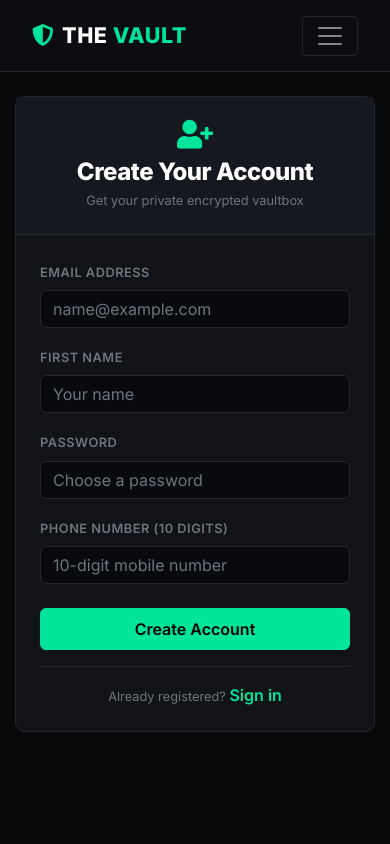
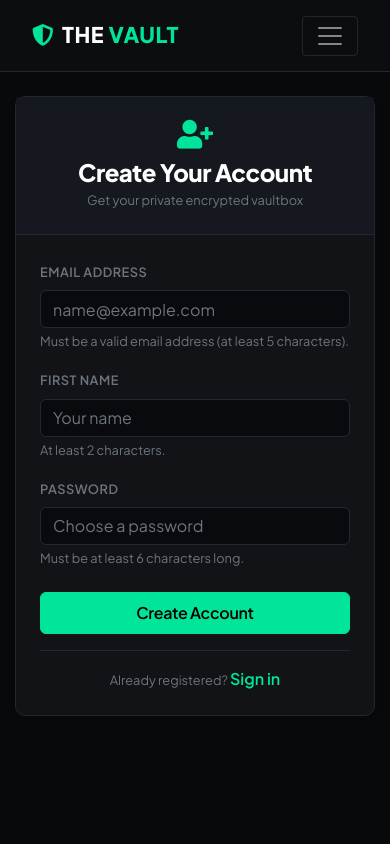
Before and after one commit to StormBolt797/THE-VAULT-CRUD-App, a Flask app: page /signup in a window 390 px wide. Run offline with Flask 3, Linux system fonts and the light colour scheme; some libraries are stand-ins or nearby versions.

Commit message:
remove phone requirement and update fonts

```diff
--- a/website/__init__.py
+++ b/website/__init__.py
@@ -33,6 +33,8 @@ def create_app():#creates the website using flask
         print("hi")
         db.create_all()# database created
         try:
+            db.session.execute(text('ALTER TABLE "user" ALTER COLUMN phoneno DROP NOT NULL'))
+            db.session.execute(text('ALTER TABLE "user" DROP CONSTRAINT IF EXISTS user_phoneno_key'))
             db.session.execute(text('ALTER TABLE "user" ALTER COLUMN phoneno TYPE VARCHAR(20)'))
             db.session.execute(text('ALTER TABLE "user" ALTER COLUMN password TYPE VARCHAR(500)'))
             db.session.execute(text('ALTER TABLE userfiles ADD COLUMN IF NOT EXISTS date TIMESTAMP DEFAULT CURRENT_TIMESTAMP'))
--- a/website/auth.py
+++ b/website/auth.py
@@ -49,24 +49,25 @@ def logout():
 @auth.route('/signup',methods=['GET','POST'])# checks if the current page is "/signup"
 def signup():# gets from user and posts to database(ourselves)
     if request.method == 'POST':#I HAV ALREADY DID FOR LOGIN..REFER THAT
-        email = request.form.get('email')
-        firstname = request.form.get('firstName')
-        password = request.form.get('password1')
-        phonenumber = request.form.get('phoneno')
-        print(email,firstname,password,phonenumber)
+        email = request.form.get('email', '').strip()
+        firstname = request.form.get('firstName', '').strip()
+        password = request.form.get('password1', '').strip()
+        print(email,firstname,password)
         print('hello')
         user = User.query.filter_by(email = email).first()
         if user:
-            flash('Email exists!try logging in..',category="error")
-        elif len(email)< 5 or len(firstname)<3 or len(password) < 3 or len(phonenumber) != 10:
-            flash('Make sure your details are correct: Email should be more than 4 charachters, Name and password should be more than three characters and phone number should be ten digits',category='error')
-            pass
+            flash('Email already exists. Try logging in.', category="error")
+        elif len(email) < 5 or '@' not in email:
+            flash('Please provide a valid email address (at least 5 characters with @).', category='error')
+        elif len(firstname) < 2:
+            flash('First name must be at least 2 characters.', category='error')
+        elif len(password) < 6:
+            flash('Password must be at least 6 characters long.', category='error')
         else:
-            new_user = User(email = email, firstname = firstname,password = generate_password_hash(password),phoneno =phonenumber)
+            new_user = User(email = email, firstname = firstname, password = generate_password_hash(password))
             db.session.add(new_user)# this adds the user if it isnt already in database
             db.session.commit()# saves the changes
-            flash("account successful",category='success')
+            flash("Account created successfully! Please sign in.", category='success')
             return redirect(url_for('auth.login'))
-            pass
 
     return render_template('signup.html',user=current_user)# user = current user keeps the user logged in when he shifts from one page to another
--- a/website/models.py
+++ b/website/models.py
@@ -26,6 +26,6 @@ class User(db.Model, UserMixin):
     email = db.Column(db.String(150), unique = True)
     firstname = db.Column(db.String(150))
     password = db.Column(db.String(500))
-    phoneno = db.Column(db.String(20),unique = True)
+    phoneno = db.Column(db.String(20), nullable=True)
     files = db.relationship('Userfiles')
     notes = db.relationship('Note')
--- a/website/templates/index.html
+++ b/website/templates/index.html
@@ -16,7 +16,7 @@
     />
     <link rel="preconnect" href="https://fonts.googleapis.com">
     <link rel="preconnect" href="https://fonts.gstatic.com" crossorigin>
-    <link href="https://fonts.googleapis.com/css2?family=Inter:wght@400;500;600;700;800&display=swap" rel="stylesheet">
+    <link href="https://fonts.googleapis.com/css2?family=Plus+Jakarta+Sans:wght@400;500;600;700;800&family=Inter:wght@400;500;600;700&display=swap" rel="stylesheet">
     <title>{% block title %}The Vault{% endblock %}</title>
     <style>
       :root {
@@ -32,8 +32,12 @@
       body {
         background-color: var(--bg-black);
         color: var(--text-primary);
-        font-family: 'Inter', -apple-system, BlinkMacSystemFont, "Segoe UI", Roboto, sans-serif;
+        font-family: 'Plus Jakarta Sans', 'Inter', -apple-system, BlinkMacSystemFont, "Segoe UI", Roboto, sans-serif;
         min-height: 100vh;
+      }
+      h1, h2, h3, h4, h5, h6, .navbar-brand, .btn {
+        font-family: 'Plus Jakarta Sans', sans-serif;
+        letter-spacing: -0.3px;
       }
       .navbar {
         background-color: #0b0d10 !important;
--- a/website/templates/signup.html
+++ b/website/templates/signup.html
@@ -15,45 +15,37 @@
                         <label for="email" class="text-muted small text-uppercase" style="font-weight: 600; letter-spacing: 0.5px;">Email Address</label>
                         <input
                             type="email"
-                            class="form-control"
+                            class="form-control py-2"
                             id="email"
                             name="email"
                             placeholder="name@example.com"
                             required
                         />
+                        <small class="form-text text-muted">Must be a valid email address (at least 5 characters).</small>
                     </div>
                     <div class="form-group mb-3">
                         <label for="firstName" class="text-muted small text-uppercase" style="font-weight: 600; letter-spacing: 0.5px;">First Name</label>
                         <input
                             type="text"
-                            class="form-control"
+                            class="form-control py-2"
                             id="firstName"
                             name="firstName"
                             placeholder="Your name"
                             required
                         />
+                        <small class="form-text text-muted">At least 2 characters.</small>
                     </div>
-                    <div class="form-group mb-3">
+                    <div class="form-group mb-4">
                         <label for="password1" class="text-muted small text-uppercase" style="font-weight: 600; letter-spacing: 0.5px;">Password</label>
                         <input
                             type="password"
-                            class="form-control"
+                            class="form-control py-2"
                             id="password1"
                             name="password1"
                             placeholder="Choose a password"
                             required
                         />
-                    </div>
-                    <div class="form-group mb-4">
-                        <label for="phoneno" class="text-muted small text-uppercase" style="font-weight: 600; letter-spacing: 0.5px;">Phone Number (10 Digits)</label>
-                        <input
-                            type="text"
-                            class="form-control"
-                            id="phoneno"
-                            name="phoneno"
-                            placeholder="10-digit mobile number"
-                            required
-                        />
+                        <small class="form-text text-muted">Must be at least 6 characters long.</small>
                     </div>
                     <button type="submit" class="btn btn-primary btn-block py-2 mb-3">Create Account</button>
                 </form>
```
